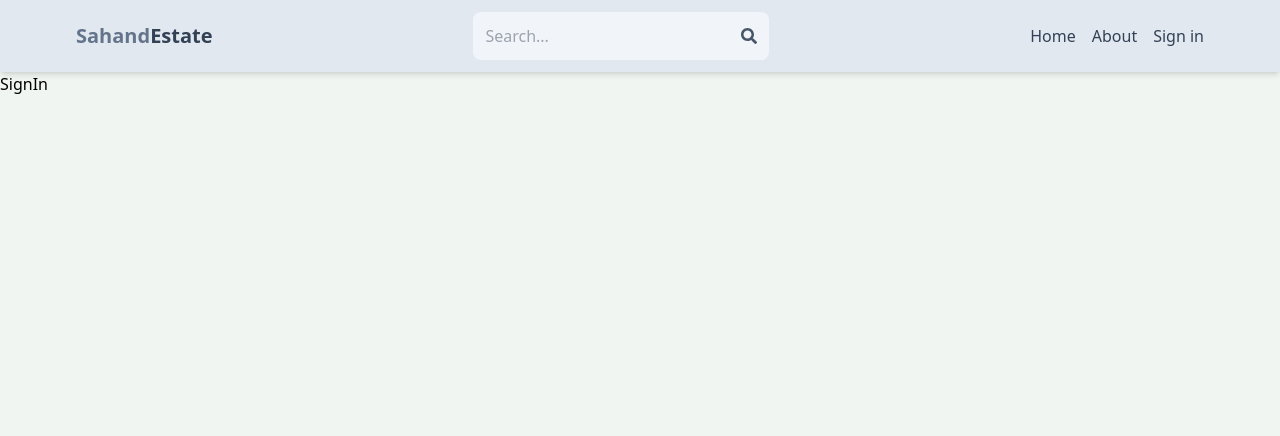
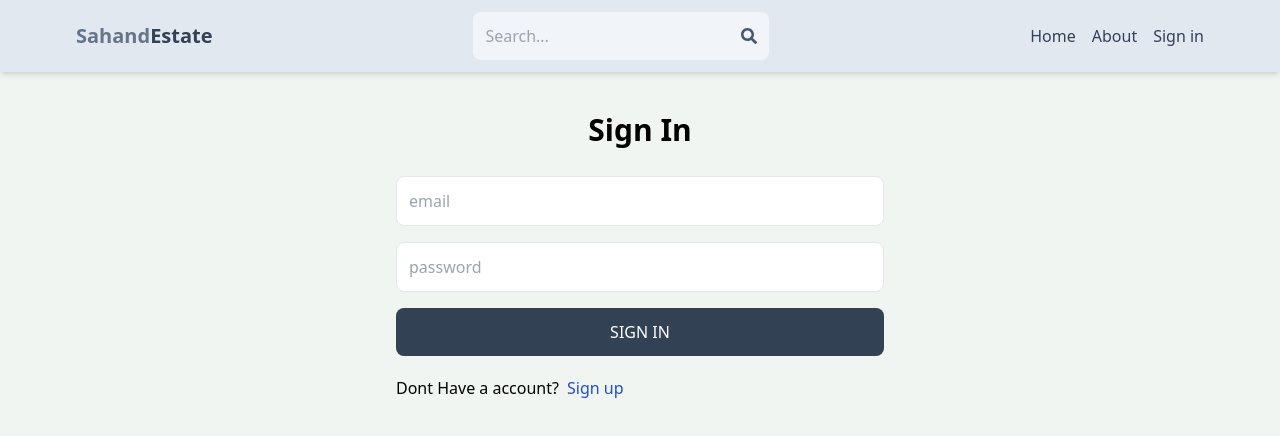
Before and after one commit to morronepablo/mern-estate, a React (Vite) app in the folder client/: page /sign-in in a window 1280 px wide. Shown: the top 436 px of the page. Built offline with nearby package versions, Linux system fonts and the light colour scheme.

Commit message:
complete sign in page functionality

```diff
--- a/client/src/pages/SignIn.jsx
+++ b/client/src/pages/SignIn.jsx
@@ -1,5 +1,79 @@
-import React from "react";
+import { useState } from "react";
+import { Link, useNavigate } from "react-router-dom";
 
 export default function SignIn() {
-  return <div>SignIn</div>;
+  const [formData, setFormData] = useState({});
+  const [error, setError] = useState(null);
+  const [loading, setLoading] = useState(false);
+  const navigate = useNavigate();
+
+  const handleChange = (e) => {
+    setFormData({
+      ...formData,
+      [e.target.id]: e.target.value,
+    });
+  };
+
+  const handleSubmit = async (e) => {
+    e.preventDefault();
+    try {
+      setLoading(true);
+      const res = await fetch("/api/auth/signin", {
+        method: "POST",
+        headers: {
+          "Content-Type": "application/json",
+        },
+        body: JSON.stringify(formData),
+      });
+      const data = await res.json();
+      console.log(data);
+      if (data.success === false) {
+        setLoading(false);
+        setError(data.message);
+        return;
+      }
+      setLoading(false);
+      setError(null);
+      navigate("/");
+    } catch (error) {
+      setLoading(false);
+      setError(error.message);
+    }
+  };
+
+  return (
+    <div className="p-3 max-w-lg mx-auto">
+      <h1 className="text-3xl text-center font-semibold my-7">Sign In</h1>
+      <form onSubmit={handleSubmit} className="flex flex-col gap-4">
+        <input
+          type="email"
+          placeholder="email"
+          className="border p-3 rounded-lg"
+          id="email"
+          onChange={handleChange}
+        />
+        <input
+          type="password"
+          placeholder="password"
+          className="border p-3 rounded-lg"
+          id="password"
+          onChange={handleChange}
+        />
+        <button
+          disabled={loading}
+          className="bg-slate-700 text-white p-3 rounded-lg uppercase hover:opacity-95 disabled:opacity-80"
+        >
+          {loading ? "Loading..." : "Sign In"}
+        </button>
+      </form>
+
+      <div className="flex gap-2 mt-5">
+        <p>Dont Have a account?</p>
+        <Link to="/sign-up">
+          <span className="text-blue-700">Sign up</span>
+        </Link>
+      </div>
+      {error && <p className="text-red-500 mt-5">{error}</p>}
+    </div>
+  );
 }
--- a/client/src/pages/SignUp.jsx
+++ b/client/src/pages/SignUp.jsx
@@ -70,7 +70,7 @@
           disabled={loading}
           className="bg-slate-700 text-white p-3 rounded-lg uppercase hover:opacity-95 disabled:opacity-80"
         >
-          {loading ? "Loading..." : "Sign up"}
+          {loading ? "Loading..." : "Sign Up"}
         </button>
       </form>
 
```
